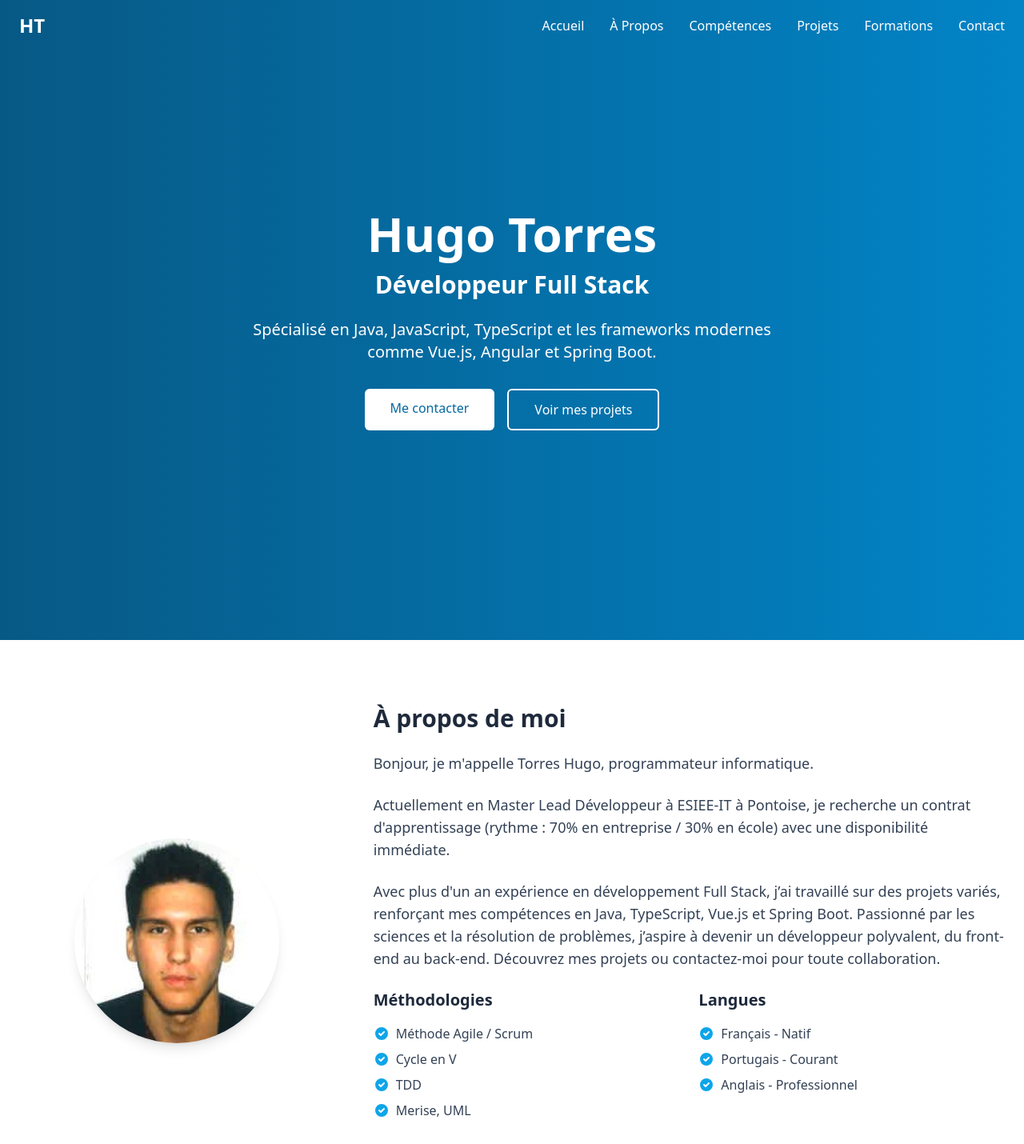
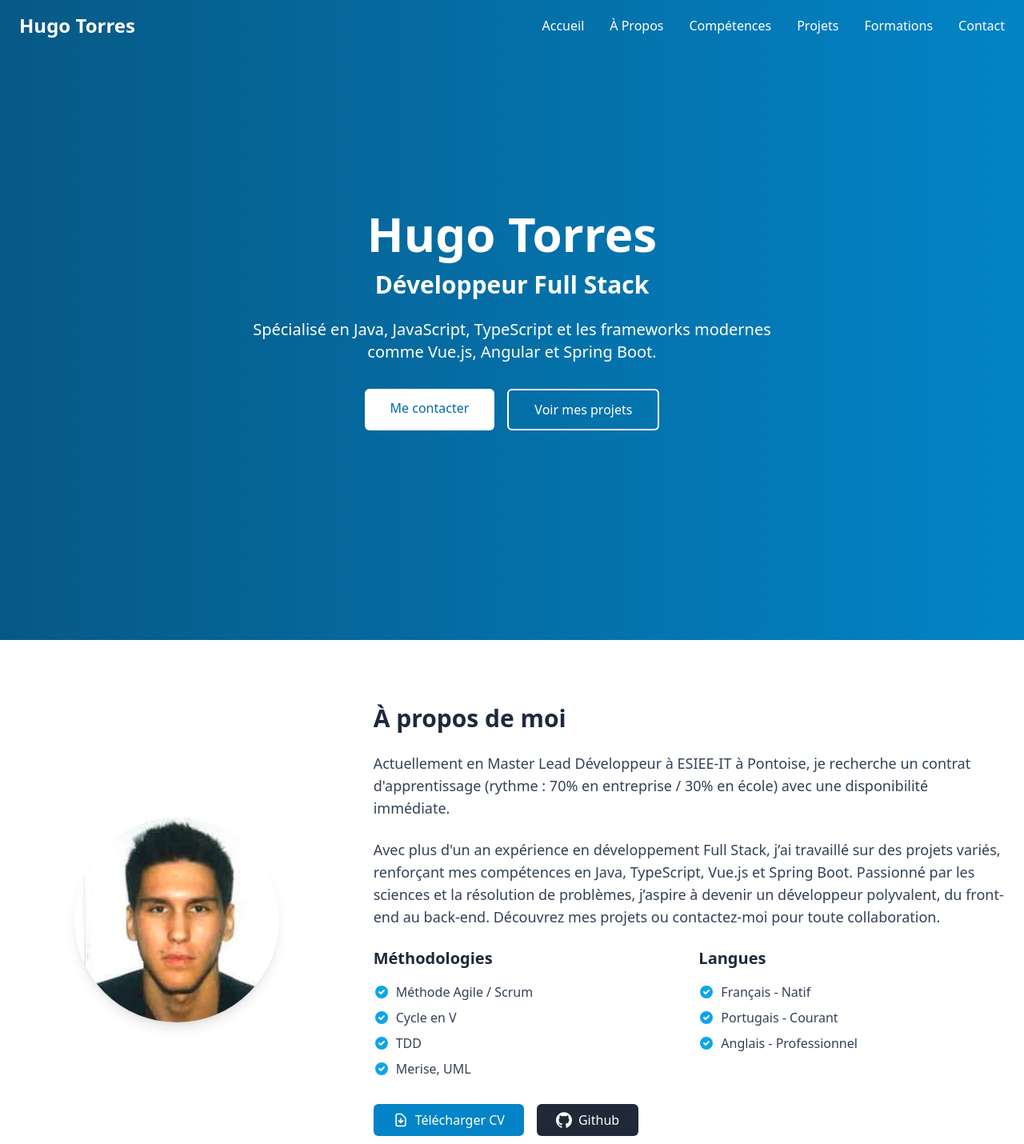
Before and after one commit to HugoTres93/portfolio, a React (Vite) app: page / in a window 1280 px wide. Shown: the top 1430 px of the page at 80% size. Built offline with nearby package versions, Linux system fonts and the light colour scheme.

Commit message:
improve(txt): change on text

```diff
--- a/index.html
+++ b/index.html
@@ -5,7 +5,7 @@
   <meta charset="UTF-8" />
   <link rel="icon" type="image/svg+xml" href="/vite.svg" />
   <meta name="viewport" content="width=device-width, initial-scale=1.0" />
-  <title>Hugo Torres | Développeur Full Stack</title>
+  <title>Hugo Torres Portfolio</title>
   <!-- Ajouter les icônes Devicon -->
   <link rel="stylesheet" href="https://cdn.jsdelivr.net/gh/devicons/devicon@latest/devicon.min.css">
   <!-- Ajouter Font Awesome pour les icônes sociales -->
--- a/src/components/common/Navbar.tsx
+++ b/src/components/common/Navbar.tsx
@@ -27,7 +27,7 @@ const Navbar: React.FC = () => {
       <div className="container mx-auto px-6">
         <div className="flex items-center justify-between">
           <a href="#" className={`text-2xl font-bold ${isScrolled ? 'text-primary-700' : 'text-white'}`}>
-            HT
+            Hugo Torres
           </a>
 
           {/* Menu pour mobile */}
--- a/src/components/sections/About.tsx
+++ b/src/components/sections/About.tsx
@@ -18,10 +18,6 @@ const About: React.FC = () => {
                         <h2 className="text-3xl font-bold mb-6 text-secondary-800">
                             À propos de moi
                         </h2>
-
-                        <p className="text-lg mb-6 text-secondary-700">
-                            Bonjour, je m'appelle Torres Hugo, programmateur informatique.
-                        </p>
 
                         <p className="text-lg mb-6 text-secondary-700">
                             Actuellement en Master Lead Développeur à ESIEE-IT à Pontoise, je recherche un contrat d'apprentissage (rythme : 70% en entreprise / 30% en école) avec une disponibilité immédiate.
```
